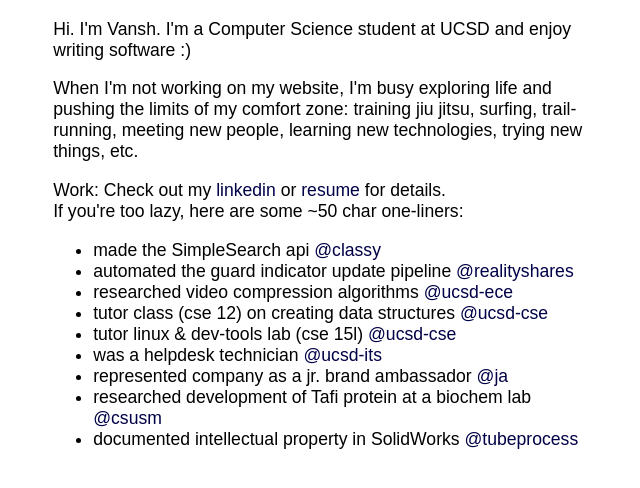
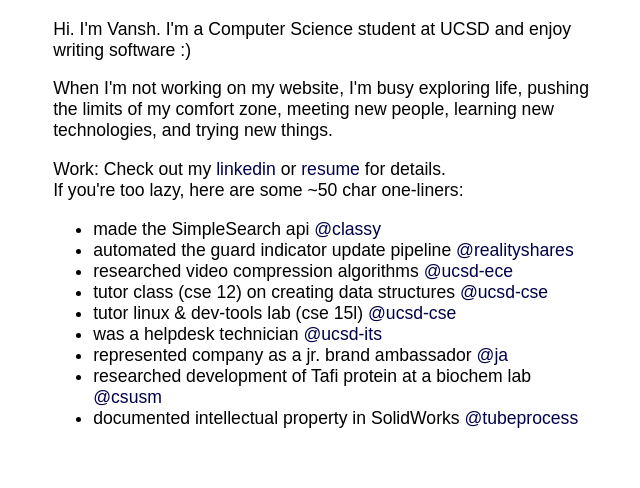
Before and after one commit to vanshcsingh/vanshcsingh.github.io, a plain HTML site: page index.html in a window 1280 px wide. Shown: the part 56-544 px from the top of the page, without its empty margins (18-658 px from the left). Drawn offline with Linux system fonts and the light colour scheme; a web font is replaced by a local one.

Commit message:
Even better description

```diff
--- a/index.html
+++ b/index.html
@@ -36,7 +36,7 @@
           Hi. I'm Vansh. I'm a Computer Science student at UCSD and enjoy writing software :)
       </p>
       <p>
-          When I'm not working on my website, I'm busy exploring life and pushing the limits of my comfort zone: training jiu jitsu, surfing, trail-running, meeting new people, learning new technologies, trying new things, etc.
+          When I'm not working on my website, I'm busy exploring life, pushing the limits of my comfort zone, meeting new people, learning new technologies, and trying new things.
       </p>
       <p>
         Work: Check out my <a href="https://www.linkedin.com/in/vsingh98/" target="_blank" rel="noopener noreferrer"> linkedin</a> or <a href="./resume.pdf" target="_blank" rel="noopener noreferrer">resume</a> for details. <br/>
```
